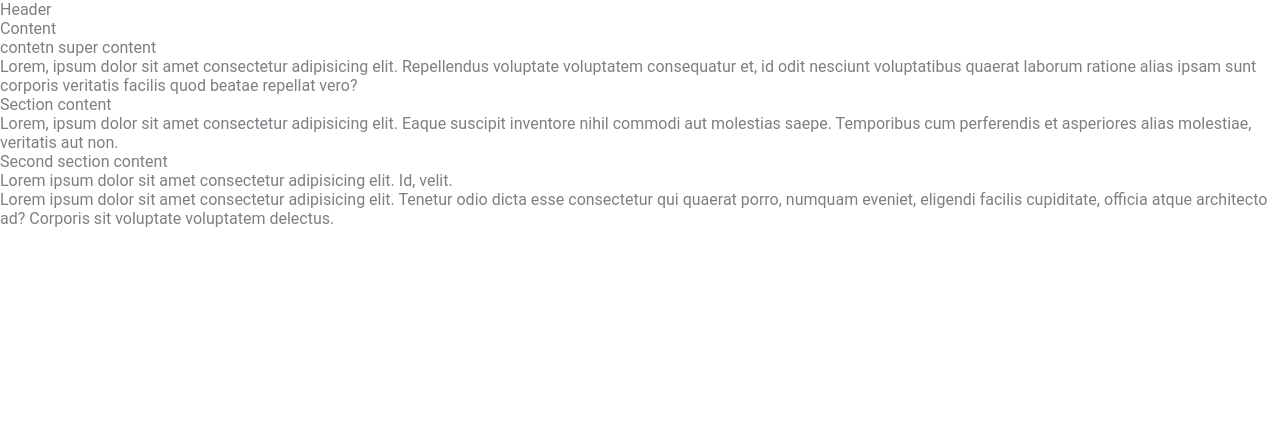
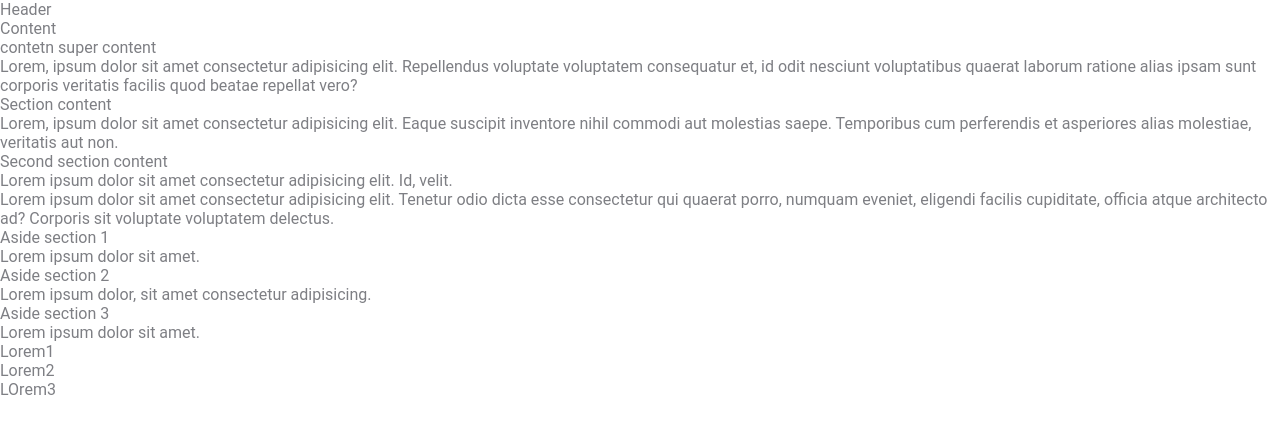
Before and after one commit to Oleg-22/trainingPage, a plain HTML site: page index.html in a window 1280 px wide. Drawn offline with Linux system fonts and the light colour scheme.

Commit message:
add asid with content

```diff
--- a/index.html
+++ b/index.html
@@ -44,5 +44,34 @@
             voluptate voluptatem delectus.
         </p>
     </main>
+    <aside>
+        <section>
+            <h3>Aside section 1</h3>
+            <p>
+                Lorem ipsum dolor sit amet.
+            </p>
+        </section>
+        <section>
+            <h3>Aside section 2</h3>
+            <p>
+                Lorem ipsum dolor, sit amet consectetur adipisicing.
+            </p>
+        </section>
+        <section>
+            <h3>Aside section 3</h3>
+            <p>
+                Lorem ipsum dolor sit amet.
+            </p>
+        </section>
+        <div>
+            <p>Lorem1</p>
+        </div>
+        <div>
+            <p>Lorem2</p>
+        </div>
+        <div>
+            <p>LOrem3</p>
+        </div>
+    </aside>
 </body>
 </html>
```
